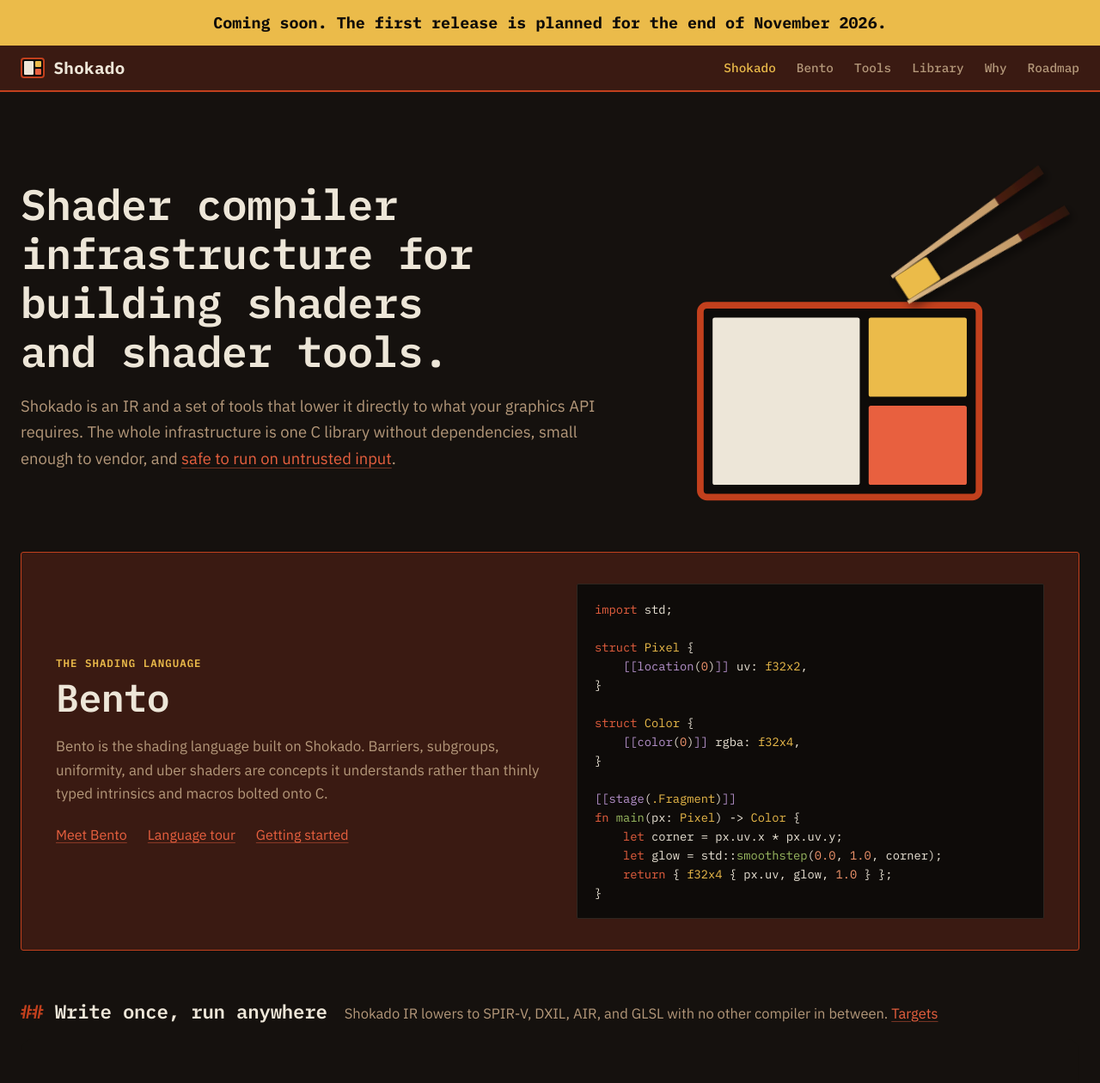
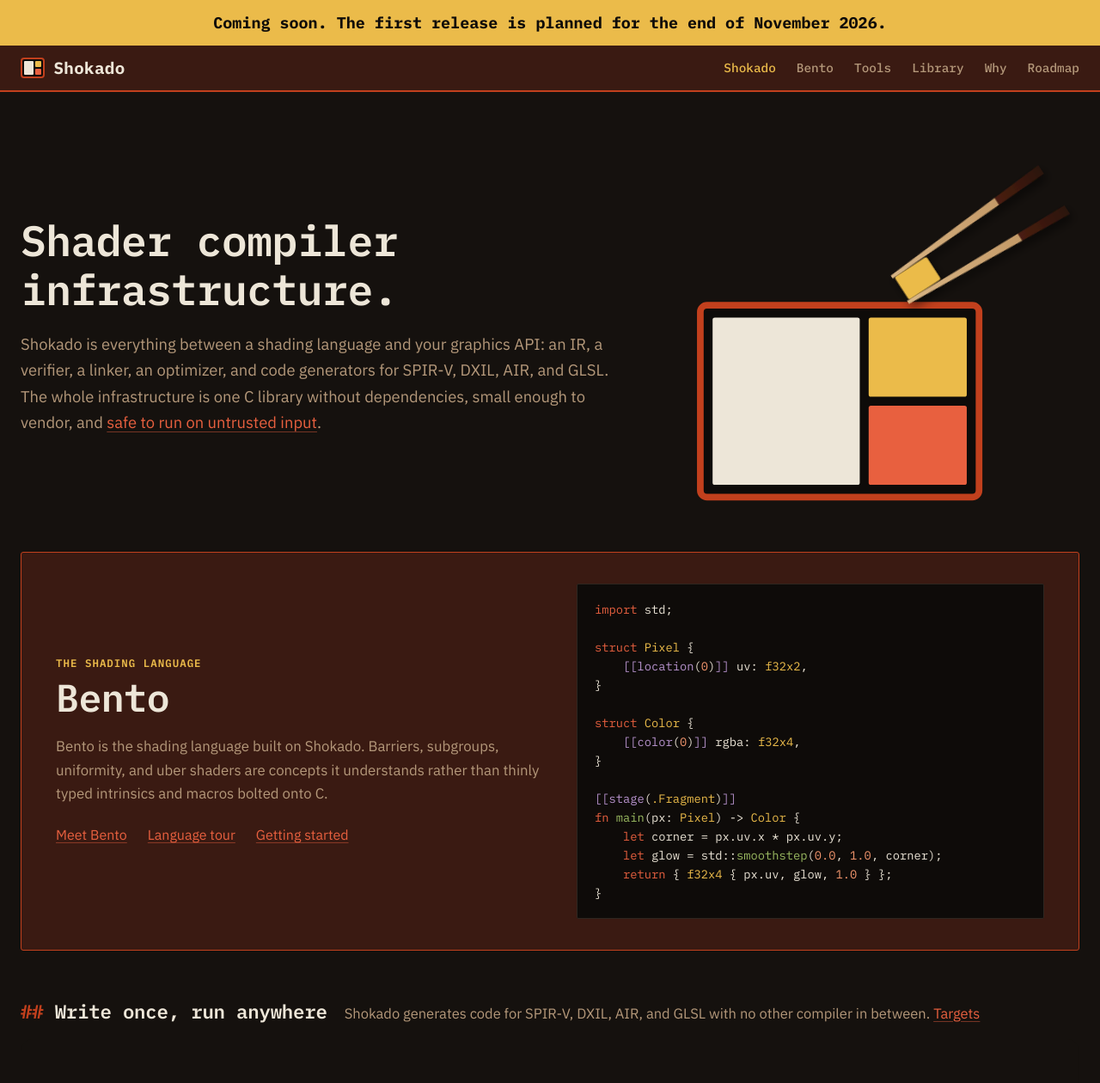
Before and after one commit to shokado/website, a plain HTML site: page index.html in a window 1280 px wide. Shown: the top 1260 px of the page at 86% size. Drawn offline with Linux system fonts and the light colour scheme.

Commit message:
update website

```diff
--- a/index.html
+++ b/index.html
@@ -4,7 +4,7 @@
 	<meta charset="utf-8">
 	<meta name="viewport" content="width=device-width, initial-scale=1">
 	<title>Shokado Shader Compiler Infrastructure</title>
-	<meta name="description" content="Shokado: shader compiler infrastructure for building shaders and shader tools. An IR, an optimizer, and code generators for SPIR-V, DXIL, AIR, and GLSL in one C library with no dependencies.">
+	<meta name="description" content="Shokado: shader compiler infrastructure. An IR, an optimizer, and code generators for SPIR-V, DXIL, AIR, and GLSL in one C library with no dependencies.">
 	<link rel="stylesheet" href="style.css">
 	<script src="site.js" defer></script>
 </head>
@@ -15,8 +15,8 @@
 
 <div class="hero">
 	<div class="pitch">
-	<h1>Shader compiler infrastructure for building shaders and shader tools.</h1>
-	<p class="lede">Shokado is an IR and a set of tools that lower it directly to what your graphics API requires. The whole infrastructure is one C library without dependencies, small enough to vendor, and <a href="bounty.html">safe to run on untrusted input</a>.</p>
+	<h1>Shader compiler infrastructure.</h1>
+	<p class="lede">Shokado is everything between a shading language and your graphics API: an IR, a verifier, a linker, an optimizer, and code generators for SPIR-V, DXIL, AIR, and GLSL. The whole infrastructure is one C library without dependencies, small enough to vendor, and <a href="bounty.html">safe to run on untrusted input</a>.</p>
 	</div>
 	<svg class="still" viewBox="0 -24 370 320" aria-hidden="true">
 		<defs>
@@ -69,13 +69,13 @@ fn main(px: Pixel) -&gt; Color {
 
 <div class="section-head" id="targets">
 	<h2>Write once, run anywhere</h2>
-	<p>Shokado IR lowers to SPIR-V, DXIL, AIR, and GLSL with no other compiler in between. <a href="targets.html">Targets</a></p>
+	<p>Shokado generates code for SPIR-V, DXIL, AIR, and GLSL with no other compiler in between. <a href="targets.html">Targets</a></p>
 </div>
 <img class="graphic" src="targets.svg" width="1520" height="680" alt="Bento, or your own language, node graph, or material graph, builds Shokado IR. Shokado IR is lowered to SPIR-V for Vulkan 1.0 to 1.4 and OpenGL 4.5 to 4.6, DXIL for DirectX 12, AIR for Metal 3 and 4, and GLSL for OpenGL 4.5 to 4.6 and OpenGL ES 3.1 to 3.2 as a fallback for OpenGL drivers without SPIR-V support.">
 
 <div class="section-head" id="infrastructure">
 	<h2>Infrastructure</h2>
-	<p>An IR and a set of language agnostic tools that work on it. Bento is a small client on top of all that, much like clang is the C and C++ frontend for LLVM. <a href="toolchain.html">Tools</a>, <a href="ir.html">IR and bytecode</a>, <a href="library.html">Library</a></p>
+	<p>An IR, a verifier, a linker, an optimizer, and code generators, all language agnostic. Bento is a small client on top of all that, much like clang is the C and C++ frontend for LLVM. <a href="toolchain.html">Tools</a>, <a href="ir.html">IR and bytecode</a>, <a href="library.html">Library</a></p>
 </div>
 <div class="tray">
 	<div class="cell">
```
